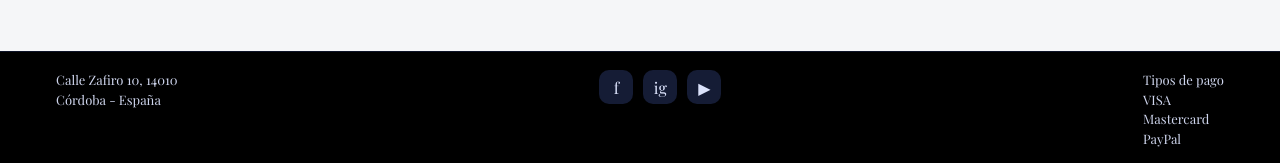
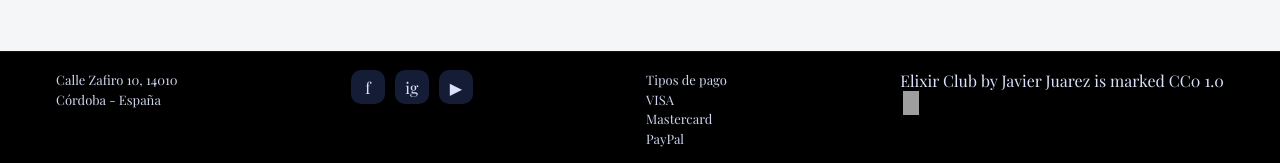
Before and after one commit to javijc96/practica-3, a plain HTML site: page contacto.html in a window 1280 px wide. Shown: the part 1203-1366 px from the top of the page. Drawn offline with nearby package versions, Linux system fonts and the light colour scheme; grey boxes are pictures that could not be loaded.

Commit message:
creative commons

```diff
--- a/contacto.html
+++ b/contacto.html
@@ -97,6 +97,15 @@
                 <p>Mastercard</p>
                 <p>PayPal</p>
             </div>
+            <div>
+                <a href="https://practica-3-omega.vercel.app/">Elixir Club</a> by <a
+                    href="https://github.com/javijc96">Javier
+                    Juarez</a> is marked <a href="https://creativecommons.org/publicdomain/zero/1.0/">CC0 1.0</a><img
+                    src="https://mirrors.creativecommons.org/presskit/icons/cc.svg" alt=""
+                    style="max-width: 1em;max-height:1em;margin-left: .2em;"><img
+                    src="https://mirrors.creativecommons.org/presskit/icons/zero.svg" alt=""
+                    style="max-width: 1em;max-height:1em;margin-left: .2em;">
+            </div>
         </div>
     </footer>
 </body>
```
Also changed, not shown: categoria.html (+8 -0 lines), index.html (+8 -0 lines).
